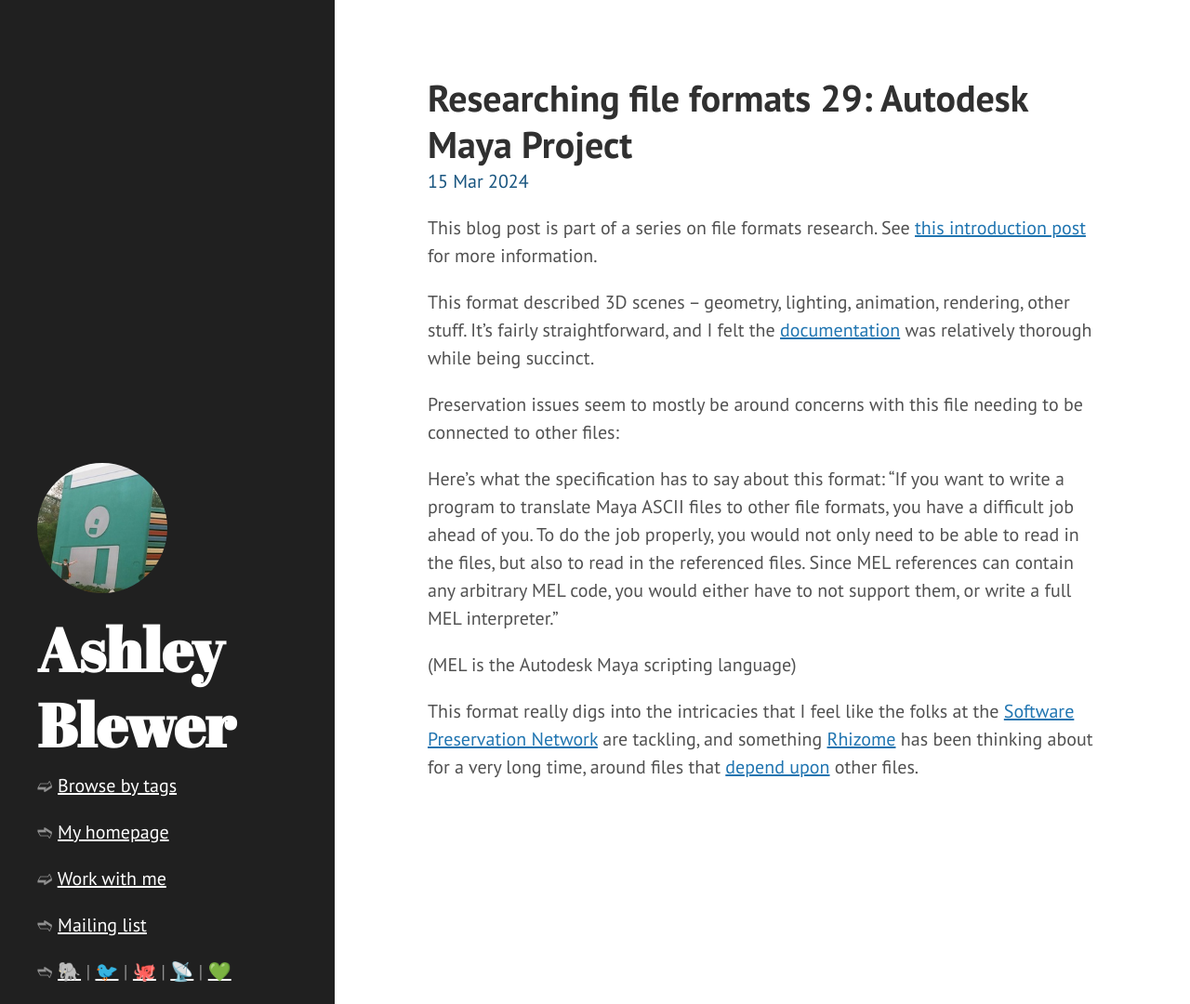
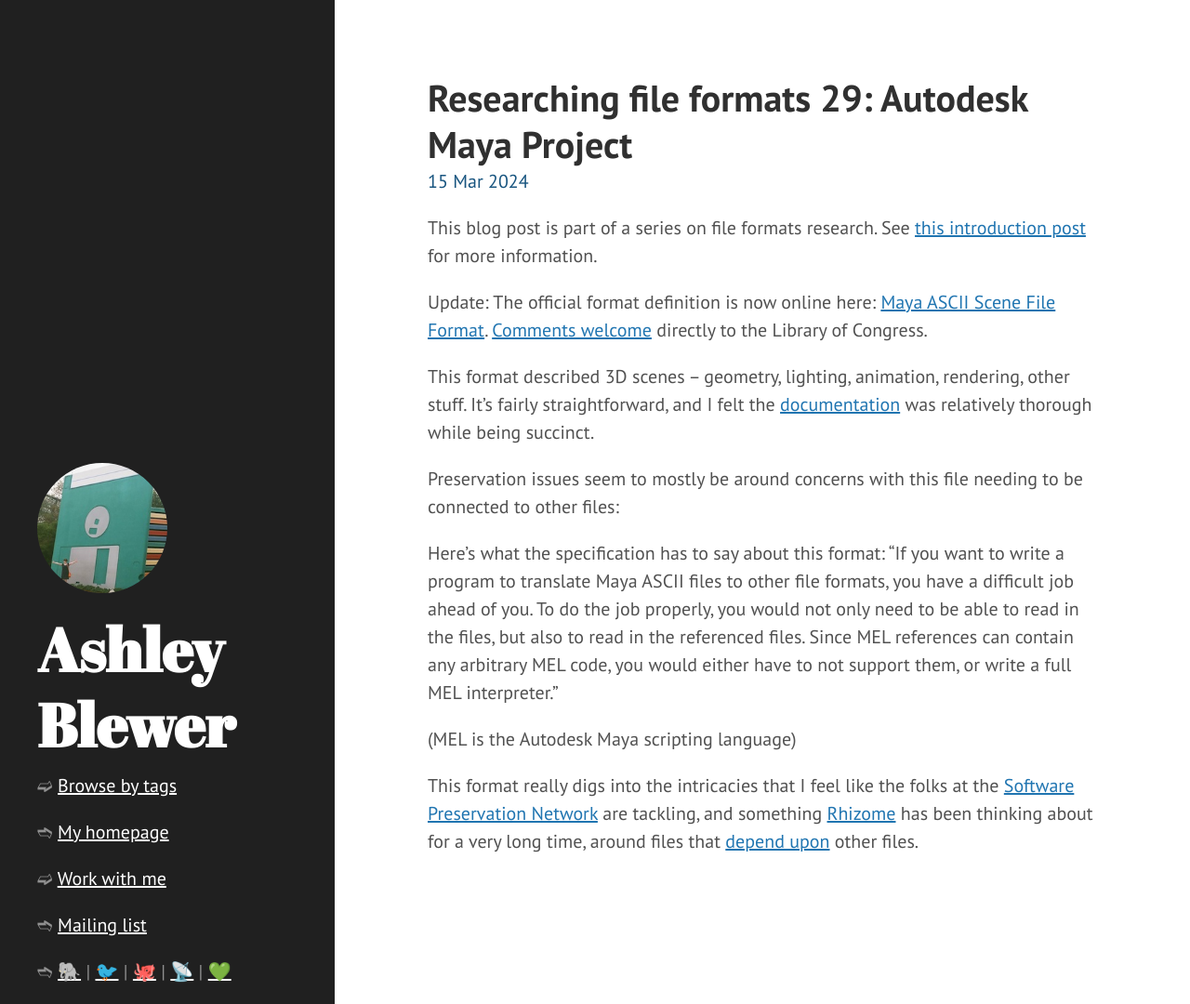
Before and after one commit to ablwr/ablwr.github.io, a Jekyll site: the page built from _posts/2024-03-15-researching-file-formats-29-autodesk-maya-project.md, in a window 1280 px wide and 1080 px high. Shown: the whole window at 93% size. Built offline with Jekyll 4.4.1, drawn with Linux system fonts in a browser that asks for light colours.

Commit message:
update posts with FDD links

```diff
--- a/_posts/2024-03-15-researching-file-formats-29-autodesk-maya-project.md
+++ b/_posts/2024-03-15-researching-file-formats-29-autodesk-maya-project.md
@@ -6,6 +6,8 @@
 ---
 
 This blog post is part of a series on file formats research. See [this introduction post](https://bits.ashleyblewer.com/blog/2023/08/04/researching-file-formats-library-of-congress-sustainability-of-digital-formats/) for more information.
+
+Update: The official format definition is now online here: [Maya ASCII Scene File Format](https://www.loc.gov/preservation/digital/formats/fdd/fdd000604.shtml). [Comments welcome](https://www.loc.gov/preservation/digital/formats/contact_format.shtml) directly to the Library of Congress.
 
 This format described 3D scenes -- geometry, lighting, animation, rendering, other stuff. It's fairly straightforward, and I felt the [documentation](https://download.autodesk.com/us/maya/2010help/index.html?url=Maya_ASCII_file_format_Organization_of_Maya_ASCII_files.htm,topicNumber=d0e678001) was relatively thorough while being succinct.
 
```
Also changed, not shown: _posts/2024-03-01-researching-file-formats-27-microstation-dgn.md (+2 -0 lines), _posts/2024-03-08-researching-file-formats-28-virtual-reality-modeling-language.md (+2 -0 lines), _posts/2024-03-22-researching-file-formats-30-autodesk-maya-binary.md (+2 -0 lines), _posts/2024-03-29-researching-file-formats-31-xyz-point-cloud.md (+2 -0 lines).
